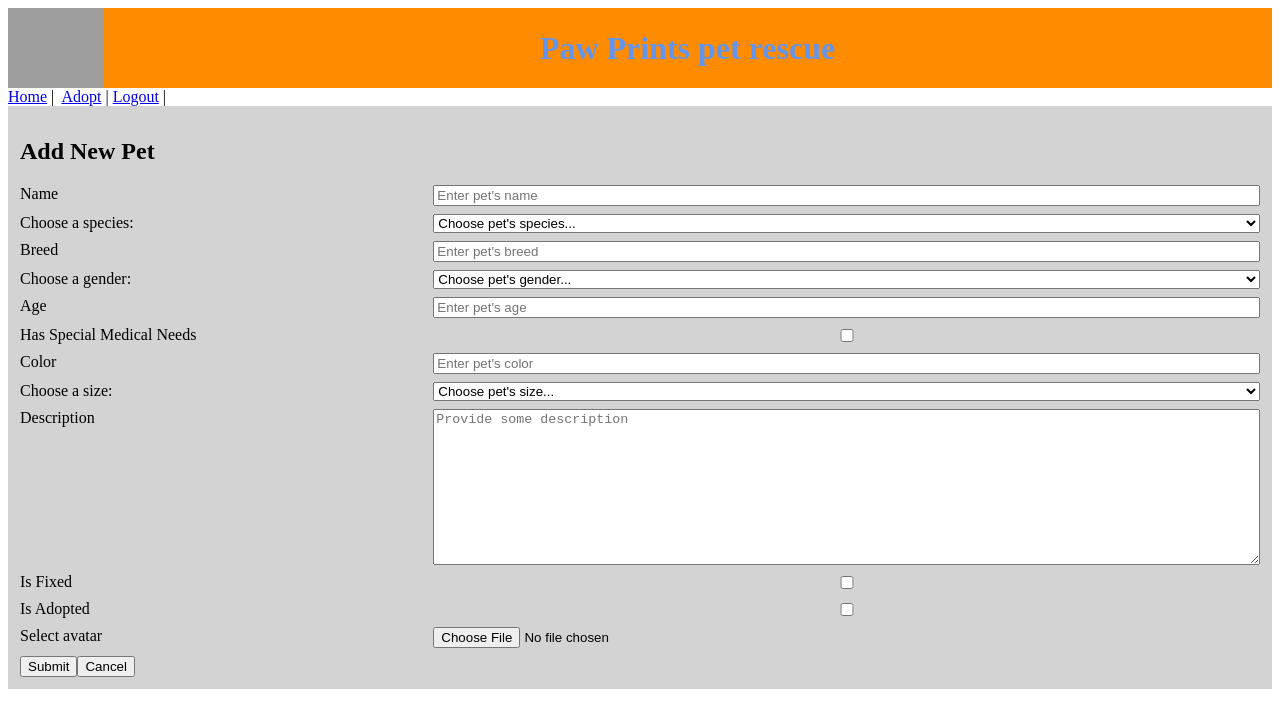
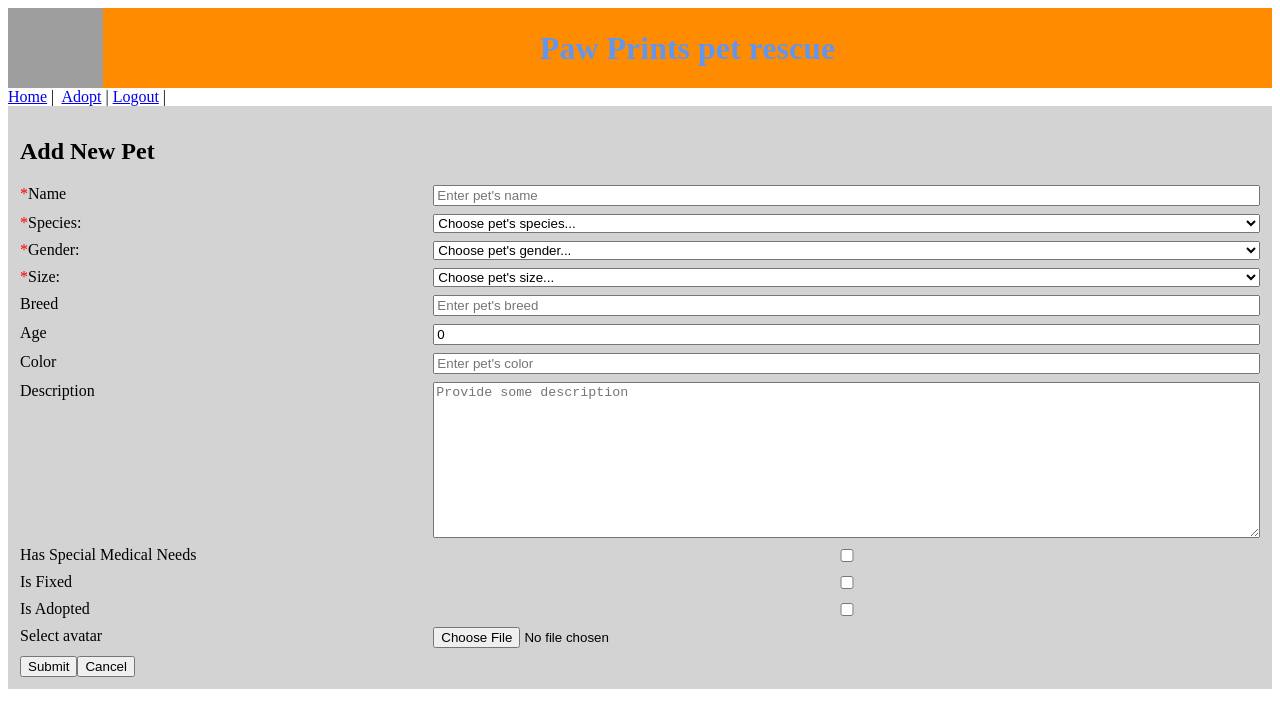
Before and after one commit to mp091689/paw-prints-pet-rescue, a Vue app in the folder vue/: page /pet/add in a window 1280 px wide. Shown: the top 728 px of the page. Built offline with nearby package versions, Linux system fonts and the light colour scheme; sample sign-in values are in the browser's storage; grey boxes are pictures that could not be loaded.

Commit message:
finish creating and updating pets, integrate with front end

```diff
--- a/vue/src/components/PetCard.vue
+++ b/vue/src/components/PetCard.vue
@@ -1,11 +1,11 @@
 <template>
   <!-- <router-link :to="{ name: 'edit-pet', params: {petId: pet.petId} }"> -->
     <div  class="pet-card" :class="{ 'orange-card': pet.petId % 2 == 0, 'blue-card': pet.petId % 2 != 0 }">
-      <p>photo: <img width="80" src="https://i.natgeofe.com/n/548467d8-c5f1-4551-9f58-6817a8d2c45e/NationalGeographic_2572187_square.jpg" alt=""></p>
+      <p><img width="80" src="https://i.natgeofe.com/n/548467d8-c5f1-4551-9f58-6817a8d2c45e/NationalGeographic_2572187_square.jpg" alt=""></p>
       <p>Name: {{ pet.name }}</p>
       <p>Species: {{ getSpeciesName(pet.speciesId) }}</p>
-      <p>age: {{ pet.age }}</p>
-      <p>hasSpecialNeeds: {{ pet.hasSpecialNeeds }}</p>
+      <p>age: {{ pet.age ? pet.age : "unknown" }}</p>
+      <p>hasSpecialNeed: {{ pet.hasSpecialNeed }}</p>
 
       <div class="admin-bar" v-if="$store.state.user.authorities.filter(role => role.name === 'ROLE_ADMIN').length">
         <button @click="$router.push({name: 'edit-pet', params: {id: pet.petId}})">Edit</button>
--- a/vue/src/components/PetForm.vue
+++ b/vue/src/components/PetForm.vue
@@ -2,7 +2,7 @@
   <form action="#" @submit.prevent="submitForm" enctype="multipart/form-data">
     <h2>{{ isSubmitting ? "Submitting new pet..." : "Add New Pet" }}</h2>
     <div>
-      <label for="name">Name</label>
+      <label for="name"><span class="required">*</span>Name</label>
       <input type="text"
              name="name"
              id="name"
@@ -13,7 +13,7 @@
     </div>
 
     <div>
-      <label for="species">Choose a species:</label>
+      <label for="species"><span class="required">*</span>Species:</label>
       <select name="species"
               id="species"
               v-model="editPet.speciesId"
@@ -26,17 +26,7 @@
       </select></div>
 
     <div>
-      <label for="breed">Breed</label>
-      <input type="text"
-             name="breed"
-             id="breed"
-             placeholder="Enter pet's breed"
-             v-model="editPet.breed"
-             :disabled="isSubmitting"/>
-    </div>
-
-    <div>
-      <label for="gender">Choose a gender:</label>
+      <label for="gender"><span class="required">*</span>Gender:</label>
       <select name="gender"
               id="gender"
               v-model="editPet.gender"
@@ -48,26 +38,43 @@
       </select>
     </div>
 
+      <div>
+          <label for="size"><span class="required">*</span>Size:</label>
+          <select name="size"
+                  id="size"
+                  v-model="editPet.size"
+                  :disabled="isSubmitting"
+                  required>
+              <option value="" disabled selected hidden>Choose pet's size...</option>
+              <option value="xs">Extra Small</option>
+              <option value="s">Small</option>
+              <option value="m">Medium</option>
+              <option value="l">Large</option>
+              <option value="xl">Extra Large</option>
+          </select>
+      </div>
+
+      <div>
+          <label for="breed">Breed</label>
+          <input type="text"
+                 name="breed"
+                 id="breed"
+                 placeholder="Enter pet's breed"
+                 v-model="editPet.breed"
+                 :disabled="isSubmitting"/>
+      </div>
+
     <div>
       <label for="age">Age</label>
       <input type="number"
              name="age"
              id="age"
-             min="1"
+             min="0"
              max="100"
              placeholder="Enter pet's age"
              v-model="editPet.age"
              :disabled="isSubmitting"
              required/>
-    </div>
-
-    <div>
-      <label for="hasSpecialNeeds">Has Special Medical Needs</label>
-      <input type="checkbox"
-             name="hasSpecialNeeds"
-             id="hasSpecialNeeds"
-             v-model="editPet.hasSpecialNeeds"
-             :disabled="isSubmitting"/>
     </div>
 
     <div>
@@ -81,22 +88,6 @@
     </div>
 
     <div>
-      <label for="size">Choose a size:</label>
-      <select name="size"
-              id="size"
-              v-model="editPet.size"
-              :disabled="isSubmitting"
-              required>
-        <option value="" disabled selected hidden>Choose pet's size...</option>
-        <option value="xs">Extra Small</option>
-        <option value="s">Small</option>
-        <option value="m">Medium</option>
-        <option value="l">Large</option>
-        <option value="xl">Extra Large</option>
-      </select>
-    </div>
-
-    <div>
       <label for="description">Description</label>
       <textarea name="description"
                 id="description"
@@ -107,7 +98,17 @@
                 :disabled="isSubmitting"></textarea>
     </div>
 
-    <div>
+      <div>
+          <label for="hasSpecialNeed">Has Special Medical Needs</label>
+          <input type="checkbox"
+                 name="hasSpecialNeed"
+                 id="hasSpecialNeed"
+                 v-model="editPet.hasSpecialNeed"
+                 :disabled="isSubmitting"/>
+      </div>
+
+
+      <div>
       <label for="isFixed">Is Fixed</label>
       <input type="checkbox"
              name="isFixed"
@@ -153,16 +154,16 @@ export default {
       editPet: {
         petId: this.pet?.petId ?? 0,
         speciesId: this.pet?.speciesId ?? "",
-        name: this.pet?.name,
-        age: this.pet?.age,
+        name: this.pet?.name ?? "",
+        age: this.pet?.age ?? 0,
         gender: this.pet?.gender ?? "",
-        hasSpecialNeeds: this.pet?.hasSpecialNeeds,
+        hasSpecialNeed: this.pet?.hasSpecialNeed ?? false,
         color: this.pet?.color ?? "",
         breed: this.pet?.breed ?? "",
         size: this.pet?.size ?? "",
-        isAdopted: this.pet?.isAdopted,
+        isAdopted: this.pet?.isAdopted ?? false,
         description: this.pet?.description ?? "",
-        isFixed: this.pet?.isFixed,
+        isFixed: this.pet?.isFixed ?? false,
         avatar: this.pet?.avatar ?? null,
       },
     };
@@ -177,6 +178,7 @@ export default {
       if (this.editPet.petId === 0) {
         petService.addPet(this.editPet)
             .then(response => {
+                console.log(response);
               if (response.status === 201) {
                 this.$router.push({name: 'adopt'});
               }
@@ -196,6 +198,7 @@ export default {
       this.$router.push({name: 'adopt'});
     },
     onChangeAvatar(event) {
+        console.log(event.target.files[0])
         this.editPet.avatar = event.target.files[0];
         this.avatar = URL.createObjectURL(event.target.files[0]);
     },
@@ -228,4 +231,7 @@ form > div {
   display: grid;
   grid-template-columns: 1fr 2fr;
 }
+span.required {
+    color: red;
+}
 </style>
--- a/vue/src/services/dummy/pets.js
+++ b/vue/src/services/dummy/pets.js
@@ -4,7 +4,7 @@ const pets = [
         speciesId: 1,
         name: "Yoyo",
         age: 25,
-        hasSpecialNeeds: true,
+        hasSpecialNeed: true,
         color: "black",
         breed: "Mine Coon",
         size: "m",
@@ -23,7 +23,7 @@ const pets = [
         speciesId: 2 ,
         name: "Yoyo",
         age: 25 ,
-        hasSpecialNeeds: false ,
+        hasSpecialNeed: false ,
         color: "black" ,
         breed: "Mine Coon" ,
         size: "xl",
@@ -42,7 +42,7 @@ const pets = [
         speciesId: 3,
         name: "Yoyo",
         age: 25,
-        hasSpecialNeeds: false,
+        hasSpecialNeed: false,
         color: "black",
         breed: "Mine Coon",
         size: "m",
@@ -61,7 +61,7 @@ const pets = [
         speciesId: 4,
         name: "Yoyo",
         age: 25,
-        hasSpecialNeeds: false,
+        hasSpecialNeed: false,
         color: "black",
         breed: "Mine Coon",
         size: "xs",
```
Also changed, not shown: 2 other files (tests, documents, lock files or other folders).
